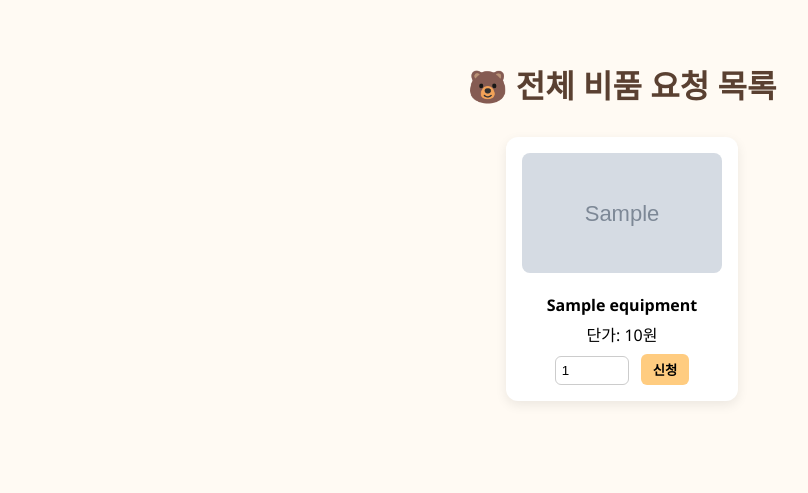
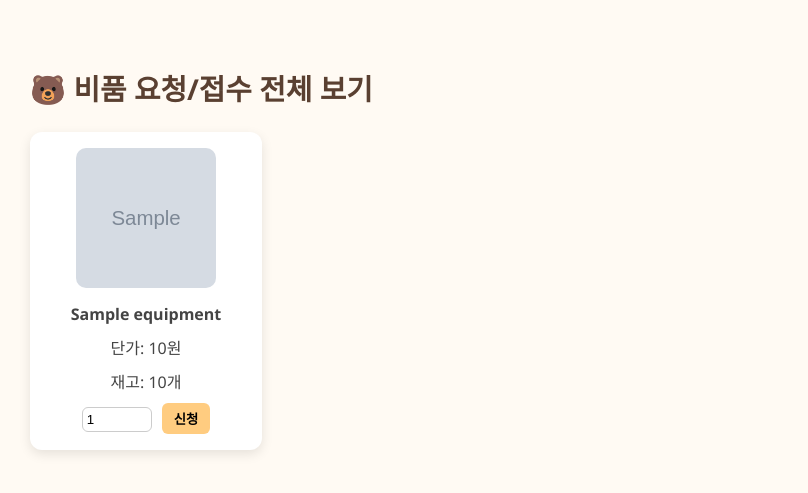
Before and after one commit to carrot0217/beautifulstore, a Flask app: page /user/equipments in a window 1280 px wide. Shown: the top 493 px of the page, without its empty margins (18-826 px from the left). Run offline with Flask 3, Linux system fonts and the light colour scheme; the visitor is signed in with stand-in values (Sample User, id 1); grey boxes marked "Sample" are stand-in pictures; a database or web service that is not in the repository returns one stand-in record (values such as "Sample title"); some libraries are stand-ins or nearby versions.

Commit message:
비품요청페이지 수정

```diff
--- a/app.py
+++ b/app.py
@@ -1742,7 +1742,7 @@ def user_equipments():
 
     conn = get_connection()
     cur = conn.cursor()
-    cur.execute("SELECT id, name, price, stock, image FROM equipments ORDER BY id DESC")
+    cur.execute("SELECT id, name, unit_price, stock, image_filename FROM equipments ORDER BY id DESC")
     equipments = cur.fetchall()
     cur.close()
     conn.close()
@@ -1770,6 +1770,7 @@ def user_equipment_request():
     except Exception as e:
         return jsonify(success=False, message=str(e))
 
+
 # ----------------------- 서버 실행 -----------------------
 if __name__ == '__main__':
     app.run(host='0.0.0.0', port=10000, debug=True)
--- a/templates/user_equipments.html
+++ b/templates/user_equipments.html
@@ -2,54 +2,52 @@
 <html lang="ko">
 <head>
   <meta charset="UTF-8">
-  <title>비품 요청 목록</title>
+  <title>비품 요청 전체</title>
   <meta name="viewport" content="width=device-width, initial-scale=1">
   <style>
     body {
+      background-color: #fffaf3;
       font-family: 'Segoe UI', sans-serif;
-      background-color: #fffaf3;
-      margin: 0;
       padding: 40px;
     }
     h1 {
       color: #5a4031;
-      text-align: center;
-      margin-bottom: 30px;
+      font-size: 1.8em;
+      margin-bottom: 24px;
     }
     .equipment-grid {
       display: flex;
       flex-wrap: wrap;
       gap: 24px;
-      justify-content: center;
     }
     .equipment-card {
       width: 200px;
-      background: white;
+      padding: 16px;
       border-radius: 12px;
-      box-shadow: 0 4px 12px rgba(0,0,0,0.08);
-      padding: 16px;
+      background-color: white;
+      box-shadow: 0 4px 12px rgba(0, 0, 0, 0.1);
       text-align: center;
     }
     .equipment-card img {
-      width: 100%;
-      height: 120px;
+      width: 140px;
+      height: 140px;
       object-fit: cover;
-      border-radius: 8px;
-      margin-bottom: 10px;
+      border-radius: 10px;
     }
     .equipment-card p {
-      margin: 6px 0;
+      margin: 10px 0;
+      color: #444;
     }
-    .equipment-card input[type='number'] {
+    .equipment-card input[type="number"] {
       width: 60px;
-      padding: 6px;
+      padding: 4px;
       border-radius: 6px;
       border: 1px solid #ccc;
-      margin-right: 8px;
+      margin-right: 6px;
     }
     .equipment-card button {
+      background-color: #ffcc80;
       padding: 6px 12px;
-      background-color: #ffcc80;
       border: none;
       border-radius: 6px;
       font-weight: bold;
@@ -58,21 +56,23 @@
   </style>
 </head>
 <body>
-  <h1>🐻 전체 비품 요청 목록</h1>
+  <h1>🐻 비품 요청/접수 전체 보기</h1>
   <div class="equipment-grid">
     {% for e in equipments %}
     <div class="equipment-card">
-      {% if e[4] %}<img src="/static/uploads/{{ e[4] }}">{% else %}<div style="height: 120px; background:#eee; border-radius:8px;"></div>{% endif %}
+      {% if e[4] %}
+      <img src="/static/uploads/{{ e[4] }}" alt="비품 이미지">
+      {% endif %}
       <p><strong>{{ e[1] }}</strong></p>
       <p>단가: {{ e[2] }}원</p>
-      <div style="margin-top: 8px;">
+      <p>재고: {{ e[3] }}개</p>
+      <div>
         <input type="number" id="quantity_{{ e[0] }}" min="1" value="1">
         <button onclick="submitEquipmentRequest({{ e[0] }})">신청</button>
       </div>
     </div>
     {% endfor %}
   </div>
-
   <script>
     function submitEquipmentRequest(equipmentId) {
       const qty = document.getElementById('quantity_' + equipmentId).value;
```
